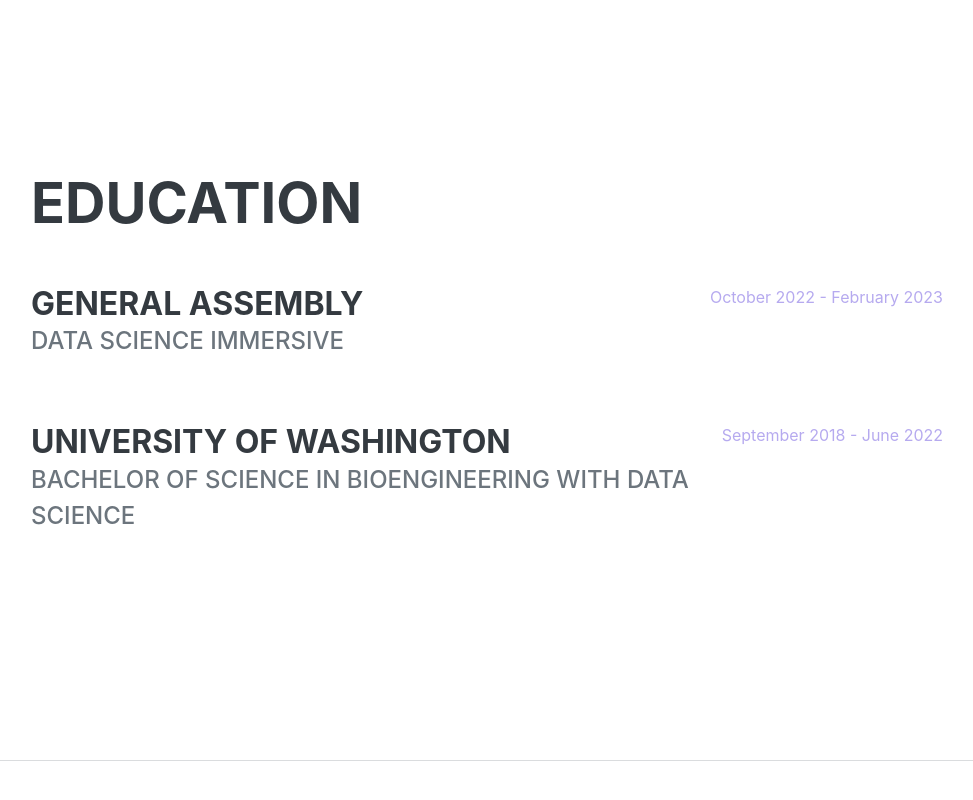
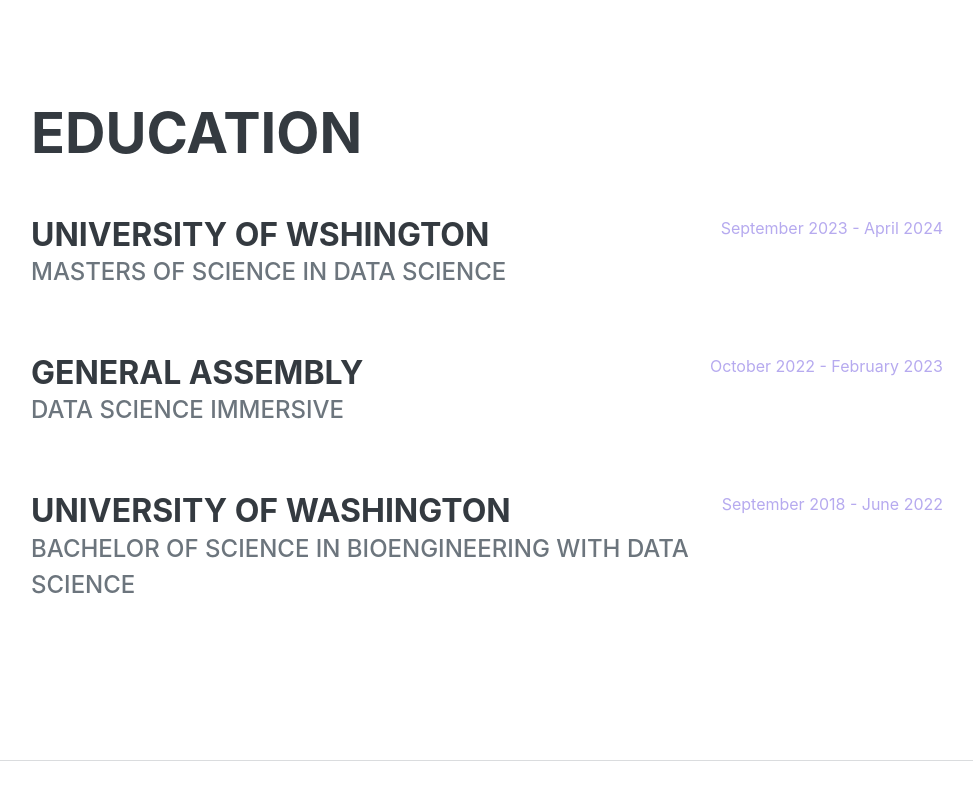
Before and after one commit to BrunoCMBarreto/brunocmbarreto.github.io, a website: page index.html in a window 1280 px wide. Shown: the part 4095-4895 px from the top of the page, without its empty margins (289-1262 px from the left). Drawn offline with nearby package versions, Linux system fonts and the light colour scheme; a web font is replaced by a local one.

Commit message:
Revised education and resume

```diff
--- a/index.html
+++ b/index.html
@@ -157,6 +157,14 @@
                     <h2 class="mb-5">Education</h2>
                     <div class="d-flex flex-column flex-md-row justify-content-between mb-5">
                         <div class="flex-grow-1">
+                            <h3 class="mb-0">University of Wshington</h3>
+                            <div class="subheading mb-3">Masters of Science in Data Science </div>
+
+                        </div>
+                        <div class="flex-shrink-0"><span class="text-primary">September 2023 - April 2024</span></div>
+                    </div>
+                    <div class="d-flex flex-column flex-md-row justify-content-between mb-5">
+                        <div class="flex-grow-1">
                             <h3 class="mb-0">General Assembly</h3>
                             <div class="subheading mb-3">Data Science Immersive</div>
 
```
Also changed, not shown: 1 other file.
